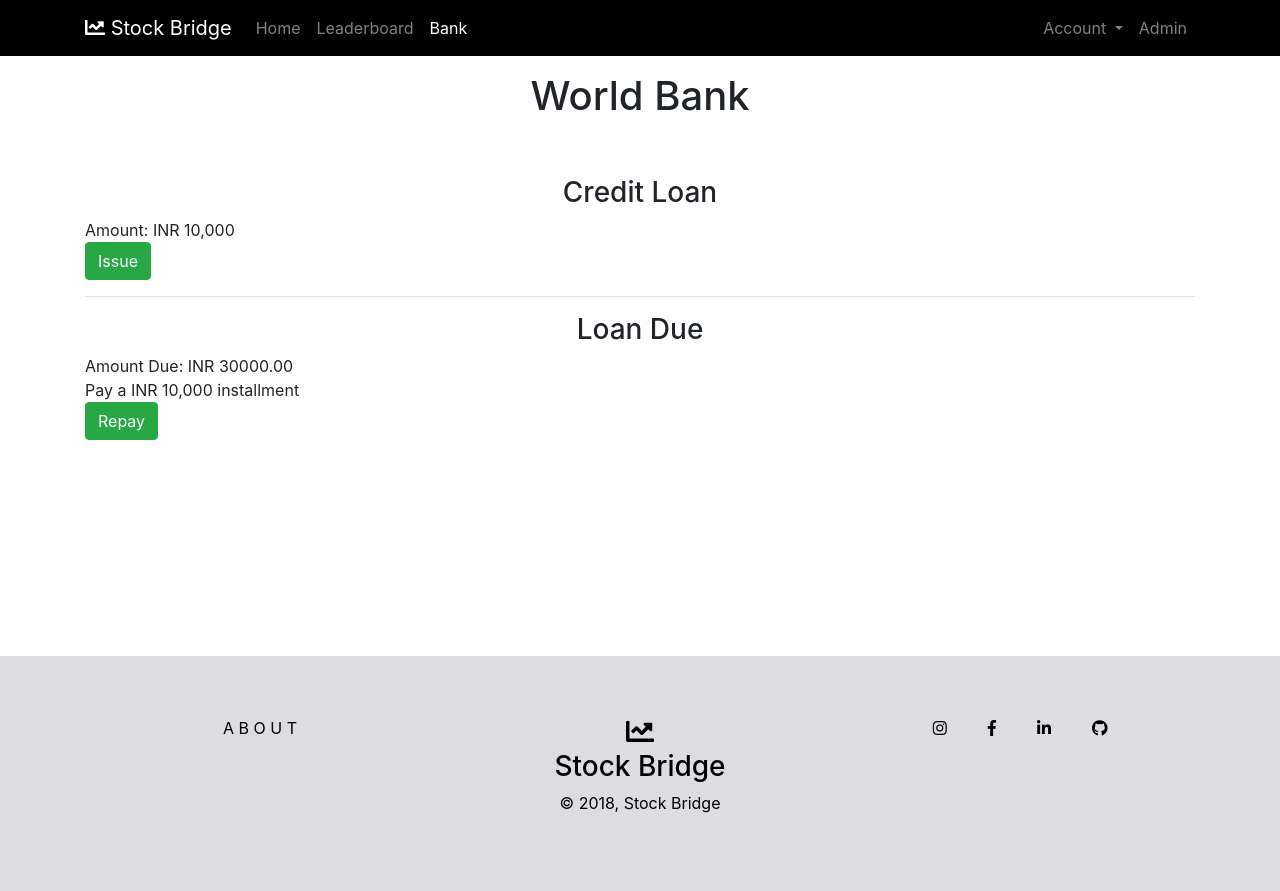
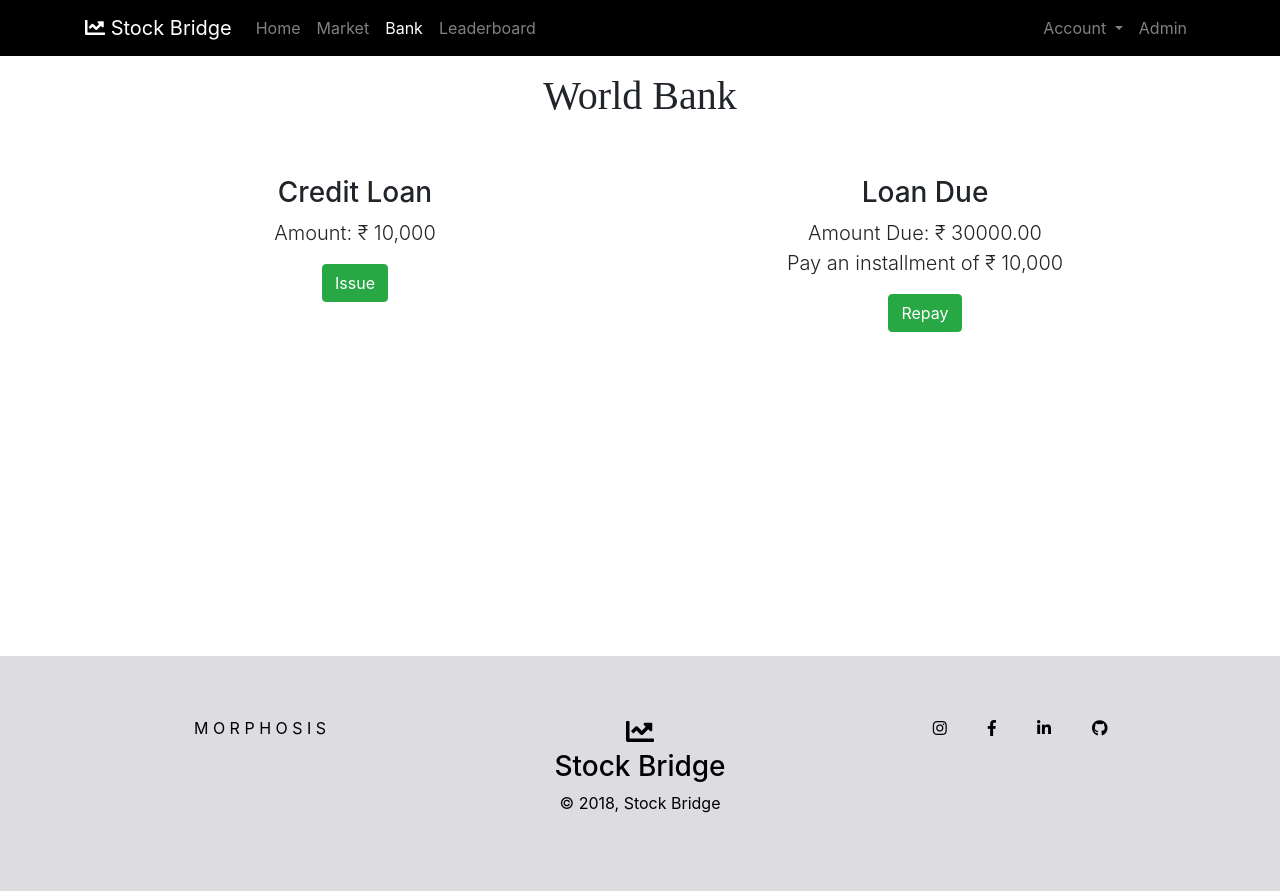
Before and after one commit to morphosis-nitmz/Stock-Bridge-2018, a Django app: page /bank/loan/ in a window 1280 px wide. Run offline with Django 3.2, Linux system fonts and the light colour scheme; a user stored in the database is signed in; data comes from the database, SQL or seed files in the repository; both versions use the stored data as it was after the commit; parts of the project's set-up code (start-up, migrations or seed data) failed here and were passed over; some libraries are stand-ins or nearby versions.

Commit message:
change UI

```diff
--- a/bank/templates/bank/loan.html
+++ b/bank/templates/bank/loan.html
@@ -8,29 +8,22 @@
 
 <div class="row">
     <div class="col-12 mt-3 mb-5">
-        <h1 class="text-center">World Bank</h1>
+        <h1 class="heading">World Bank</h1>
     </div>
 </div>
 <div class="row">
-    <div class="col-12">
-        <h3 class="text-center">Credit Loan</h3>
-    </div>
-    <div class="col-12">
-        Amount: INR 10,000
+    <div class="col-12 col-md-6 text-center">
+        <h3>Credit Loan</h3>
+        <p class="lead">Amount: &#8377; 10,000</p>
         <form method="POST" action="{% url 'bank:loan' %}"> {% csrf_token %}
             <input type="hidden" name="mode" value="issue">
             <button type="submit" class="btn btn-success">Issue</button>
         </form>
     </div>
-</div>
-<hr>
-<div class="row">
-    <div class="col-12">
-        <h3 class="text-center">Loan Due</h3>
-    </div>
-    <div class="col-12">
-        Amount Due: INR {{ account.loan }}<br>
-        Pay a INR 10,000 installment
+    <div class="col-12 col-md-6 text-center">
+        <h3>Loan Due</h3>
+        <p class="lead">Amount Due: &#8377; {{ account.loan }}<br>
+        Pay an installment of &#8377; 10,000</p>
         <form method="POST" action="{% url 'bank:loan' %}"> {% csrf_token %}
             <input type="hidden" name="mode" value="pay">
             <button type="submit" class="btn btn-success">Repay</button>
--- a/cron_script.py
+++ b/cron_script.py
@@ -4,4 +4,4 @@ import time
 
 while True:
     process = subprocess.check_output('python manage.py runcrons', shell=True)
-    time.sleep(30)
+    time.sleep(250)
--- a/market/templates/market/select_company.html
+++ b/market/templates/market/select_company.html
@@ -6,12 +6,12 @@
 {% block content %}
 
 <div class="row">
-    <div class="col">
-        <h1 class="text-center">Select Your Company</h1>
+    <div class="col mt-3 mb-5">
+        <h1 class="heading">Market</h1>
     </div>
 </div>
 <div class="row">
-    <div class="col-12 mx-auto">
+    <div class="col-12 mx-auto text-center mt-5">
         <form method="POST" action="{% url 'market:company_select' %}"> {% csrf_token %}
             {{ form.as_p }}
             <button type="submit" class="btn btn-primary">Select</button>
--- a/market/templates/market/transaction_market.html
+++ b/market/templates/market/transaction_market.html
@@ -10,8 +10,8 @@
 <div class="row">
     <div class="col mx-auto my-3">
         <div class="text-center">
-            <h1>{{ object.name }}</h1>
-            <p>Net Worth: {{ object.cap|intcomma }}</p>
+            <h1 class="heading">{{ object.name }}</h1>
+            <p>Net Worth: &#8377; {{ object.cap|intcomma }}</p>
             <!--{% if object.change >= 0 %}-->
                 <!--<p>{{ object.change }} <i class="fa fa-arrow-up" aria-hidden="true"></i></p>-->
             <!--{% else %}-->
@@ -34,7 +34,7 @@
         <h3>{{ object.code }}</h3>
         Total Stocks: {{ object.stocks_offered }}<br>
         Stocks Remaining: {{ object.stocks_remaining }}<br>
-        Current Price per stock: INR {{ object.cmp }}
+        Current Price per stock: &#8377; {{ object.cmp }}
     </div>
 </div>
 <div class="row">
--- a/market/templates/market/user_transaction_history.html
+++ b/market/templates/market/user_transaction_history.html
@@ -8,7 +8,7 @@
 
 <div class="row">
 	<div class="col-12 my-3">
-		<h1 class="text-center">History</h1>
+		<h1 class="heading">Transaction History</h1>
 	</div>
 </div>
 <div class="jumbotron" style="padding-top: 15px;padding-left: 10px ;padding-bottom: 5px;margin-bottom:10px;margin-top:8px; ">
@@ -31,9 +31,9 @@
                             <td class="text-center">{{ forloop.counter }}</td>
                             <td class="text-center">{{ object.company }}</td>
                             <td class="text-center">{{ object.mode }}</td>
-                            <td class="text-center">{{ object.price }}</td>
+                            <td class="text-center">&#8377; {{ object.price }}</td>
                             <td class="text-center">{{ object.num_stocks }}</td>
-                            <td class="text-center">{{ object.user_net_worth }}</td>
+                            <td class="text-center">&#8377; {{ object.user_net_worth }}</td>
                         </tr>
                     {% endfor %}
                 </tbody>
--- a/requirements.txt
+++ b/requirements.txt
@@ -1,2 +1,3 @@
 Django==1.11.8
-django-crontab==0.7.1
+django-cron==0.5.0
+djangorestframework==3.7.7
--- a/static_files/css/main.css
+++ b/static_files/css/main.css
@@ -49,10 +49,16 @@ a.dropdown-item.active {
     opacity: 1;
 }
 
-.heading {
+.home-heading {
     color: rgb(255, 255, 255);
     text-align: center;
     padding-top: 200px;
     font-family: 'foughtknight';
     src: url('../static_files/fonts/foughtknight.ttf') format("truetype"), local('foughtknight');
 }
+
+.heading {
+    text-align: center;
+    font-family: 'foughtknight';
+    src: url('../static_files/fonts/foughtknight.ttf') format("truetype"), local('foughtknight');
+}
--- a/stock_bridge/cron.py
+++ b/stock_bridge/cron.py
@@ -6,7 +6,7 @@ from bank.models import BankAccount
 
 
 class CronCreateCMPRecord(CronJobBase):
-    RUN_EVERY_MINS = 1
+    RUN_EVERY_MINS = 5
 
     schedule = Schedule(run_every_mins=RUN_EVERY_MINS)
     code = 'record.create_cmp_record'    # a unique code
@@ -17,7 +17,7 @@ class CronCreateCMPRecord(CronJobBase):
 
 
 class CronLoanInterestDeduct(CronJobBase):
-    RUN_EVERY_MINS = 1
+    RUN_EVERY_MINS = 30
 
     schedule = Schedule(run_every_mins=RUN_EVERY_MINS)
     code = 'bank.deduct_interest'    # a unique code
--- a/templates/base/footer.html
+++ b/templates/base/footer.html
@@ -3,7 +3,7 @@
         <div class="row">
             <div class="col-md-4 footer-copyright">
                 <p class="text-center">
-                    <a class="anchor-black" href="#">A B O U T</a>
+                    <a class="anchor-black" href="https://morphosis.org.in/" target="_blank">M O R P H O S I S</a>
                 </p>
             </div>
             <div class="col-md-4 mx-auto">
--- a/templates/base/navbar.html
+++ b/templates/base/navbar.html
@@ -6,6 +6,7 @@
 {% url 'leaderboard' as leaderboard_url %}
 {% url 'bank:loan' as bank_loan_url %}
 {% url 'profile' request.user.username as profile_url %}
+{% url 'market:company_select' as market_url %}
 
 <nav class="navbar navbar-expand-lg navbar-dark" style="background-color: #000000;">
 	<div class="container">
@@ -22,11 +23,14 @@
 				<li class="nav-item {% if request.path == home_url %}active{% endif %}">
 					<a class="nav-link" href="{{ home_url }}">Home <span class="sr-only">(current)</span></a>
 				</li>
-				<li class="nav-item {% if request.path == leaderboard_url %}active{% endif %}">
-					<a class="nav-link" href="{{ leaderboard_url }}">Leaderboard</a>
+				<li class="nav-item {% if request.path == market_url %}active{% endif %}">
+					<a class="nav-link" href="{{ market_url }}">Market</a>
 				</li>
 				<li class="nav-item {% if request.path == bank_loan_url %}active{% endif %}">
 					<a class="nav-link" href="{{ bank_loan_url }}">Bank</a>
+				</li>
+				<li class="nav-item {% if request.path == leaderboard_url %}active{% endif %}">
+					<a class="nav-link" href="{{ leaderboard_url }}">Leaderboard</a>
 				</li>
 			</ul>
 			<ul class="navbar-nav ml-auto">
--- a/templates/home.html
+++ b/templates/home.html
@@ -13,7 +13,7 @@
 		{% include 'base/navbar.html' with brand_name='Stock Bridge' %}
 
     <div class="image-home jumbotron">
-      <div class="heading" font-family="FoughtKnight">
+      <div class="home-heading" font-family="FoughtKnight">
         <h1>STOCK BRIDGE</h1>
       </div>
     </div>
@@ -35,7 +35,7 @@
       <div class="row">
         <div class="col-12 text-center mb-5">
           <a href="{% url 'market:company_select' %}">
-            <button class="btn btn-primary">Purchase</button>
+            <button class="btn btn-primary">Enter Market</button>
           </a>
         </div>
       </div>
```
Also changed, not shown: accounts/templates/accounts/leaderboard.html (+15 -7 lines), accounts/templates/accounts/profile.html (+11 -5 lines), db.sqlite3.
